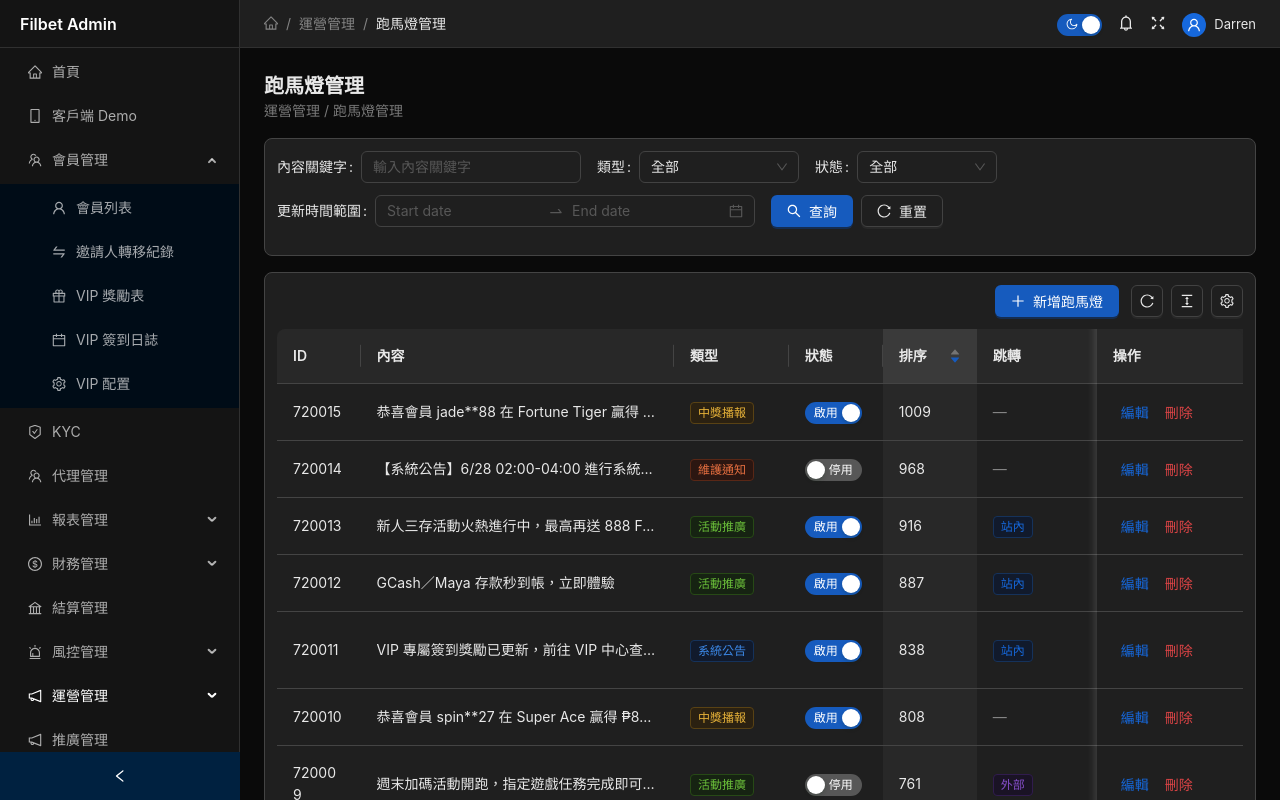
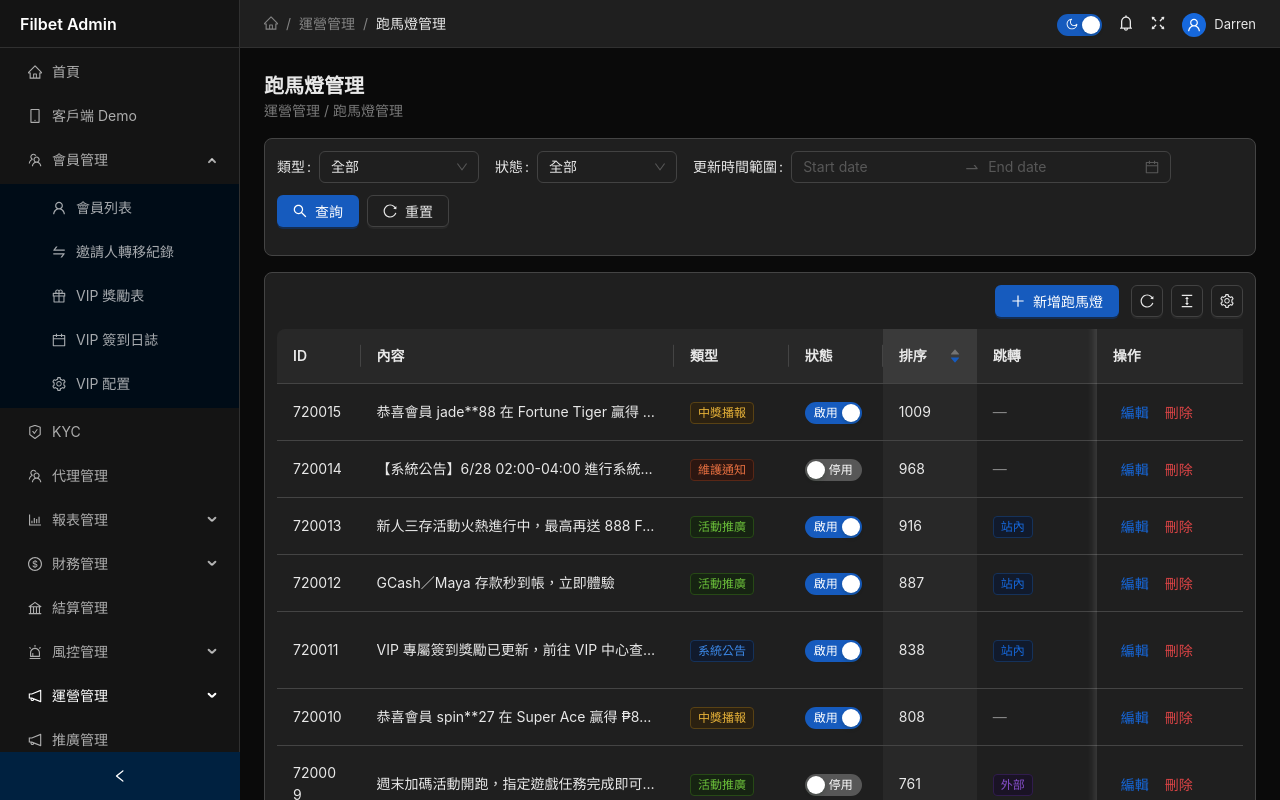
Before and after one commit to dawsonhsu/vip-admin, a Next.js app: page /admin/marquee in a window 1280 px wide. Shown: the top 800 px of the page. Built offline with nearby package versions, Linux system fonts and the light colour scheme.

Commit message:
feat(marquee): remove 內容關鍵字 filter, add 其他 type option
Co-Authored-By: Claude Opus 4.8 (1M context) <noreply@anthropic.com>

```diff
--- a/src/app/admin/marquee/page.tsx
+++ b/src/app/admin/marquee/page.tsx
@@ -7,7 +7,6 @@ import {
   Card,
   DatePicker,
   Form,
-  Input,
   Popconfirm,
   Select,
   Space,
@@ -42,14 +41,12 @@ const { Title, Text } = Typography;
 const { RangePicker } = DatePicker;
 
 interface FilterValues {
-  keyword?: string;
   type?: MarqueeType | 'all';
   status?: MarqueeStatus | 'all';
   updatedRange?: [Dayjs, Dayjs];
 }
 
 const createDefaultFilters = (): FilterValues => ({
-  keyword: undefined,
   type: 'all',
   status: 'all',
   updatedRange: undefined,
@@ -70,6 +67,7 @@ const typeColorMap: Record<MarqueeType, string> = {
   activity: 'green',
   jackpot: 'gold',
   maintenance: 'volcano',
+  other: 'default',
 };
 
 export default function MarqueePage() {
@@ -82,9 +80,6 @@ export default function MarqueePage() {
   const [editingRecord, setEditingRecord] = useState<MarqueeItem | null>(null);
 
   const filteredData = useMemo(() => data.filter((record) => {
-    const keyword = filters.keyword?.trim().toLowerCase();
-    if (keyword && !record.content.toLowerCase().includes(keyword)) return false;
-
     if (filters.type && filters.type !== 'all' && record.type !== filters.type) return false;
     if (filters.status && filters.status !== 'all' && record.status !== filters.status) return false;
 
@@ -299,14 +294,6 @@ export default function MarqueePage() {
           style={{ rowGap: 12, flexWrap: 'wrap', marginBottom: 16 }}
           data-e2e-id="marquee-filter-form"
         >
-          <Form.Item name="keyword" label="內容關鍵字">
-            <Input
-              allowClear
-              placeholder="輸入內容關鍵字"
-              style={{ width: 220 }}
-              data-e2e-id="marquee-filter-keyword-input"
-            />
-          </Form.Item>
           <Form.Item name="type" label="類型">
             <Select style={{ width: 160 }} data-e2e-id="marquee-filter-type-select">
               <Select.Option value="all">全部</Select.Option>
--- a/src/data/marqueeData.ts
+++ b/src/data/marqueeData.ts
@@ -1,6 +1,6 @@
 import dayjs from 'dayjs';
 
-export type MarqueeType = 'announcement' | 'activity' | 'jackpot' | 'maintenance';
+export type MarqueeType = 'announcement' | 'activity' | 'jackpot' | 'maintenance' | 'other';
 export type MarqueeStatus = 'enabled' | 'disabled';
 export type MarqueeJumpType = 'none' | 'internal' | 'external';
 
@@ -25,6 +25,7 @@ export const marqueeTypeOptions: Array<{ value: MarqueeType; label: string }> =
   { value: 'activity', label: '活動推廣' },
   { value: 'jackpot', label: '中獎播報' },
   { value: 'maintenance', label: '維護通知' },
+  { value: 'other', label: '其他' },
 ];
 
 export const marqueeJumpTypeOptions: Array<{ value: MarqueeJumpType; label: string }> = [
```
